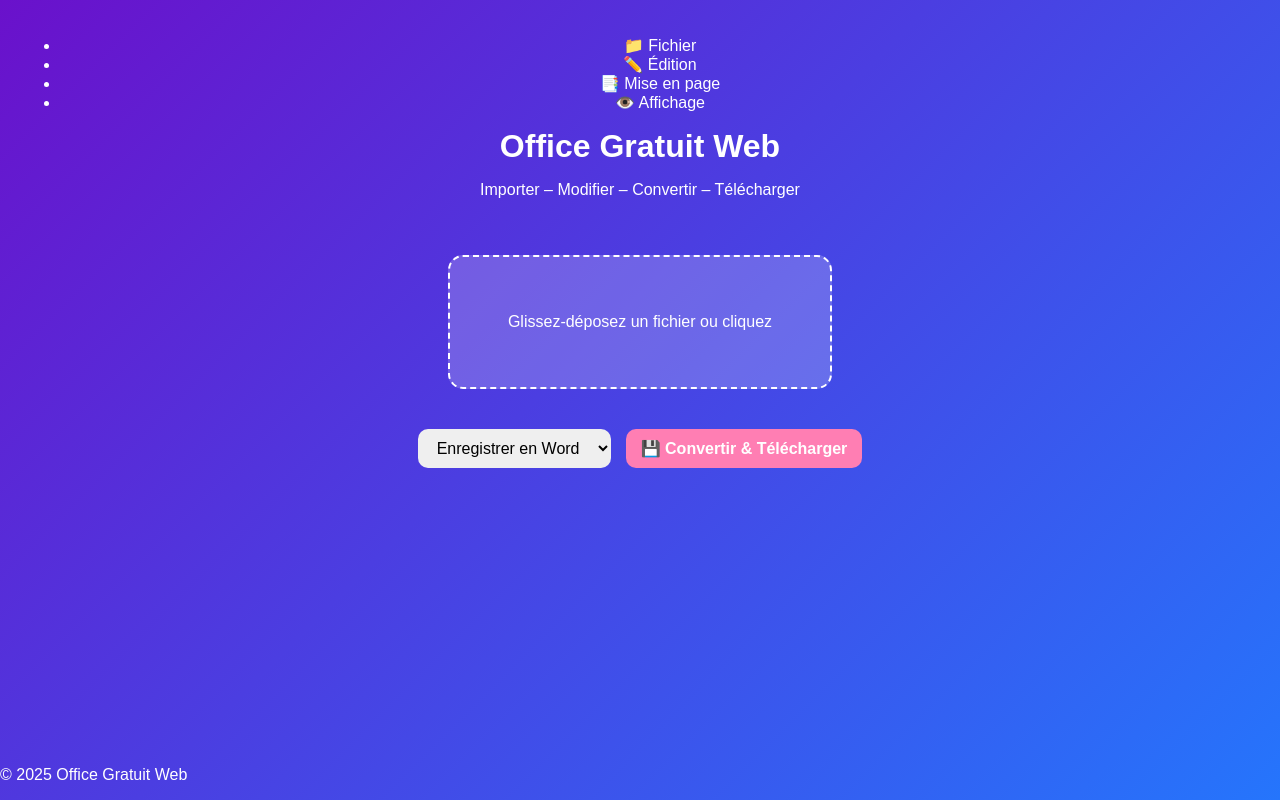
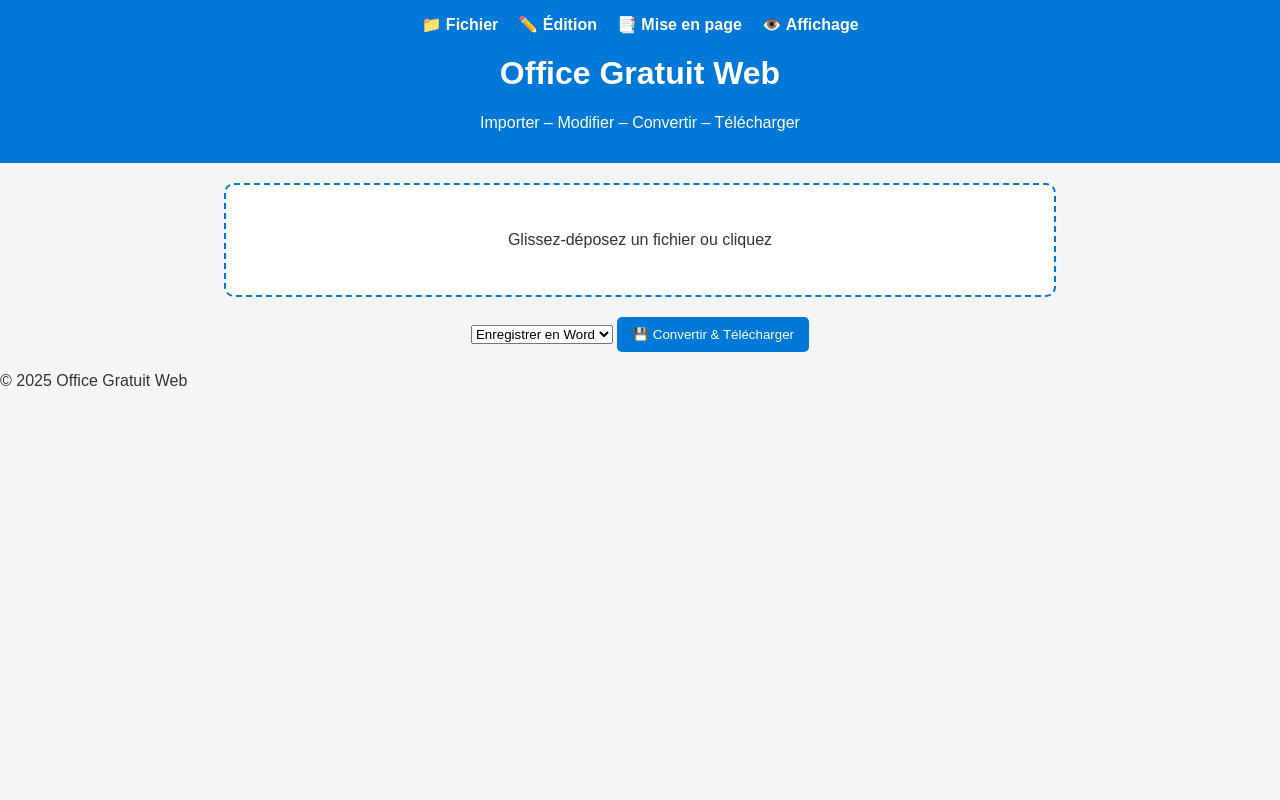
Before and after one commit to tino669244/RuineOffice2025-Gratuit, a plain HTML site: page index.html in a window 1280 px wide. Drawn offline with nearby package versions, Linux system fonts and the light colour scheme.

Commit message:
Update style.css

```diff
--- a/style.css
+++ b/style.css
@@ -1,79 +1,65 @@
 body {
   font-family: Arial, sans-serif;
-  background: linear-gradient(135deg, #6a11cb, #2575fc);
   margin: 0;
-  padding: 0;
-  color: white;
-  display: flex;
-  flex-direction: column;
-  min-height: 100vh;
+  background: #f5f5f7;
+  color: #333;
 }
 
 header {
+  background: #0078d7;
+  color: white;
+  padding: 15px;
   text-align: center;
-  padding: 20px;
 }
 
-header h1 {
-  margin: 0;
-  font-size: 2em;
+.menu {
+  list-style: none;
+  display: flex;
+  gap: 20px;
+  justify-content: center;
+  padding: 0;
+  margin: 0 0 10px 0;
 }
 
-main {
-  flex: 1;
-  display: flex;
-  flex-direction: column;
-  align-items: center;
-  padding: 20px;
+.menu li {
+  cursor: pointer;
+  font-weight: bold;
 }
 
 .upload-box {
-  border: 2px dashed #fff;
-  padding: 40px;
+  border: 2px dashed #0078d7;
+  padding: 30px;
+  margin: 20px auto;
+  width: 60%;
   text-align: center;
-  background: rgba(255, 255, 255, 0.2);
-  border-radius: 15px;
   cursor: pointer;
-  transition: background 0.3s;
-  width: 300px;
-  margin-bottom: 20px;
+  background: #fff;
+  border-radius: 10px;
 }
 
-.upload-box:hover {
-  background: rgba(255, 255, 255, 0.3);
-}
-
-textarea {
+#editorContainer {
   width: 80%;
-  height: 300px;
-  padding: 15px;
+  margin: 20px auto;
+  background: white;
+  padding: 20px;
   border-radius: 10px;
-  border: none;
-  font-size: 1em;
-  color: #333;
+  box-shadow: 0 2px 8px rgba(0,0,0,0.1);
 }
 
 .action-row {
-  margin-top: 20px;
-  display: flex;
-  gap: 15px;
-  align-items: center;
-}
-
-select, button {
-  padding: 10px 15px;
-  border-radius: 10px;
-  border: none;
-  cursor: pointer;
-  font-size: 1em;
+  text-align: center;
+  margin: 20px;
 }
 
 button {
-  background: #ff7eb3;
+  background: #0078d7;
   color: white;
-  font-weight: bold;
+  border: none;
+  padding: 10px 15px;
+  border-radius: 5px;
+  cursor: pointer;
 }
 
 button:hover {
-  background: #ff4a91;
+  background: #005a9e;
 }
```
